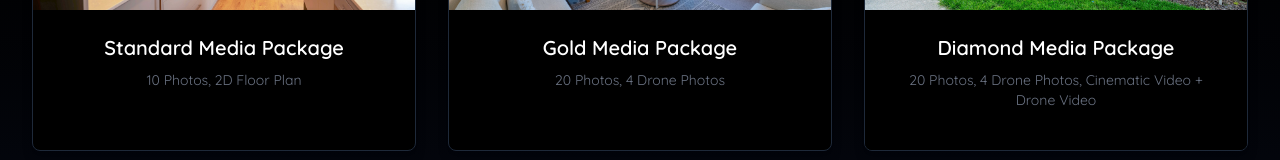
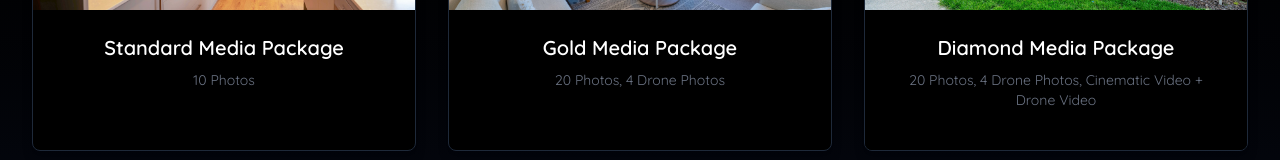
Before and after one commit to Ravindu200232/photoShop_frontend, a React (Vite) app in the folder frontend/: page /package in a window 1280 px wide. Shown: the part 403-563 px from the top of the page. Built offline with nearby package versions, Linux system fonts and the light colour scheme.

Commit message:
Update package.jsx

```diff
--- a/frontend/src/pages/user/package.jsx
+++ b/frontend/src/pages/user/package.jsx
@@ -4,7 +4,7 @@ const packages = [
   {
     title: 'Standard Media Package',
     image: 'v4.jpg',
-    description: '10 Photos, 2D Floor Plan',
+    description: '10 Photos',
     details: {
       photos: 10,
       dronePhotos: 0,
```
